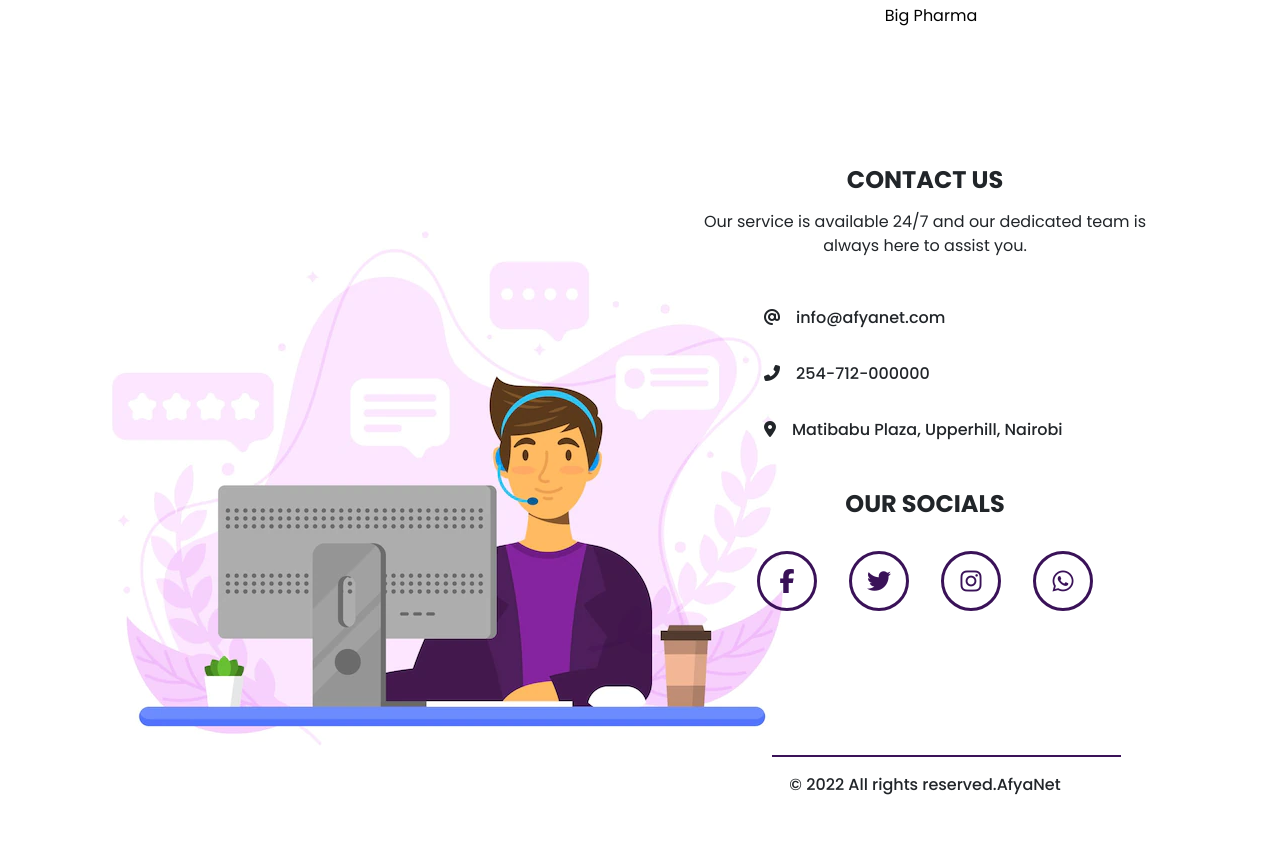
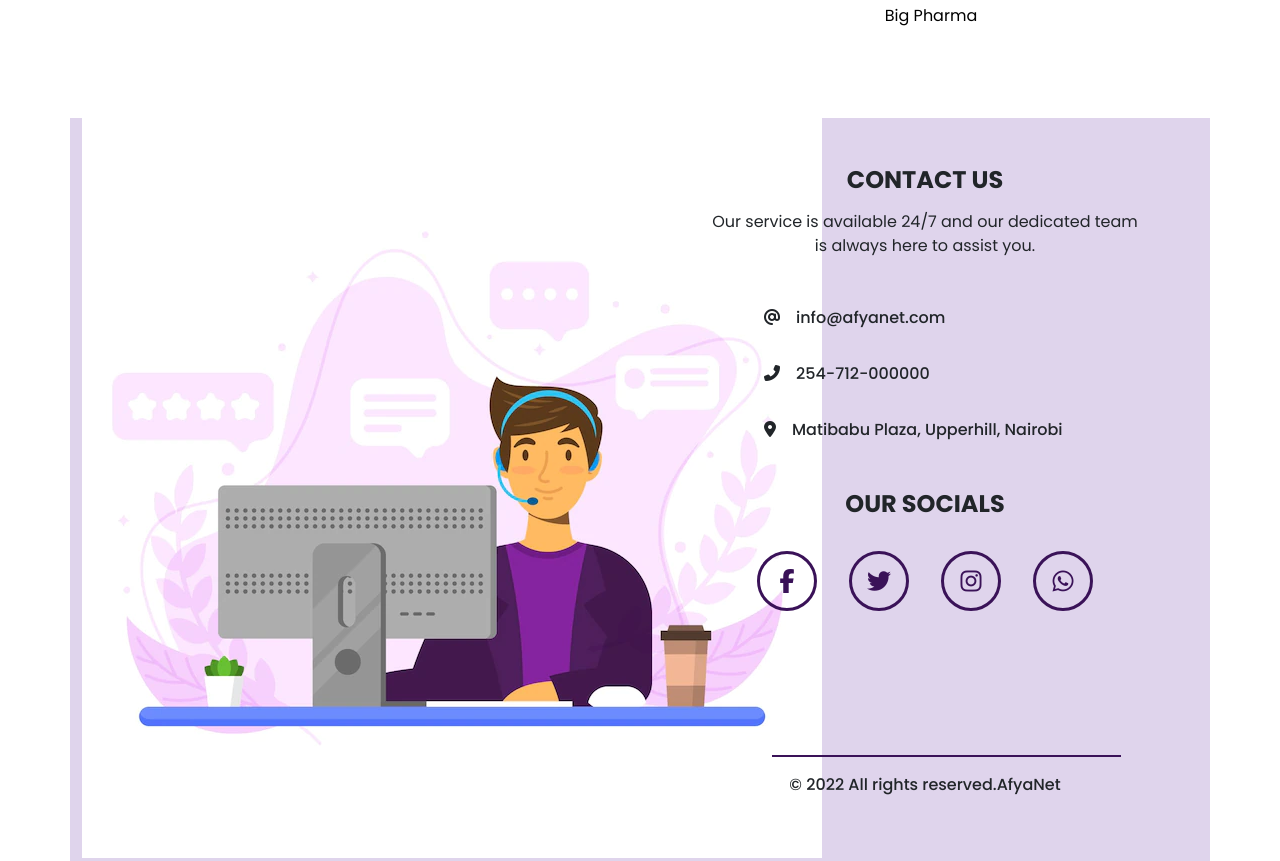
Before and after one commit to Annastacia-dev/afyanet-react, a React (Create React App) app: page / in a window 1280 px wide. Shown: the part 1277-2138 px from the top of the page. Built offline with nearby package versions, Linux system fonts and the light colour scheme.

Commit message:
add footer background colour

```diff
--- a/src/components/Footer.js
+++ b/src/components/Footer.js
@@ -12,7 +12,8 @@ const Footer = () => {
             </Col>
             <Col className='content' xs={12} md={6}>
                 <h1>Contact Us</h1>
-                <p>Our service is available 24/7 and our dedicated team is always here to assist you.</p>
+                <p>Our service is available 24/7 and our dedicated team
+                <br /> is always here to assist you.</p>
                 <Row className="contacts">
                     <div className="contact">
                         <i className="fa-solid fa-at"></i>
--- a/src/css/Footer.css
+++ b/src/css/Footer.css
@@ -1,3 +1,7 @@
+.footer{
+    background-color: var(--background-color-5);
+}
+
 .footer .content{
     padding: 3rem;
 }
```
